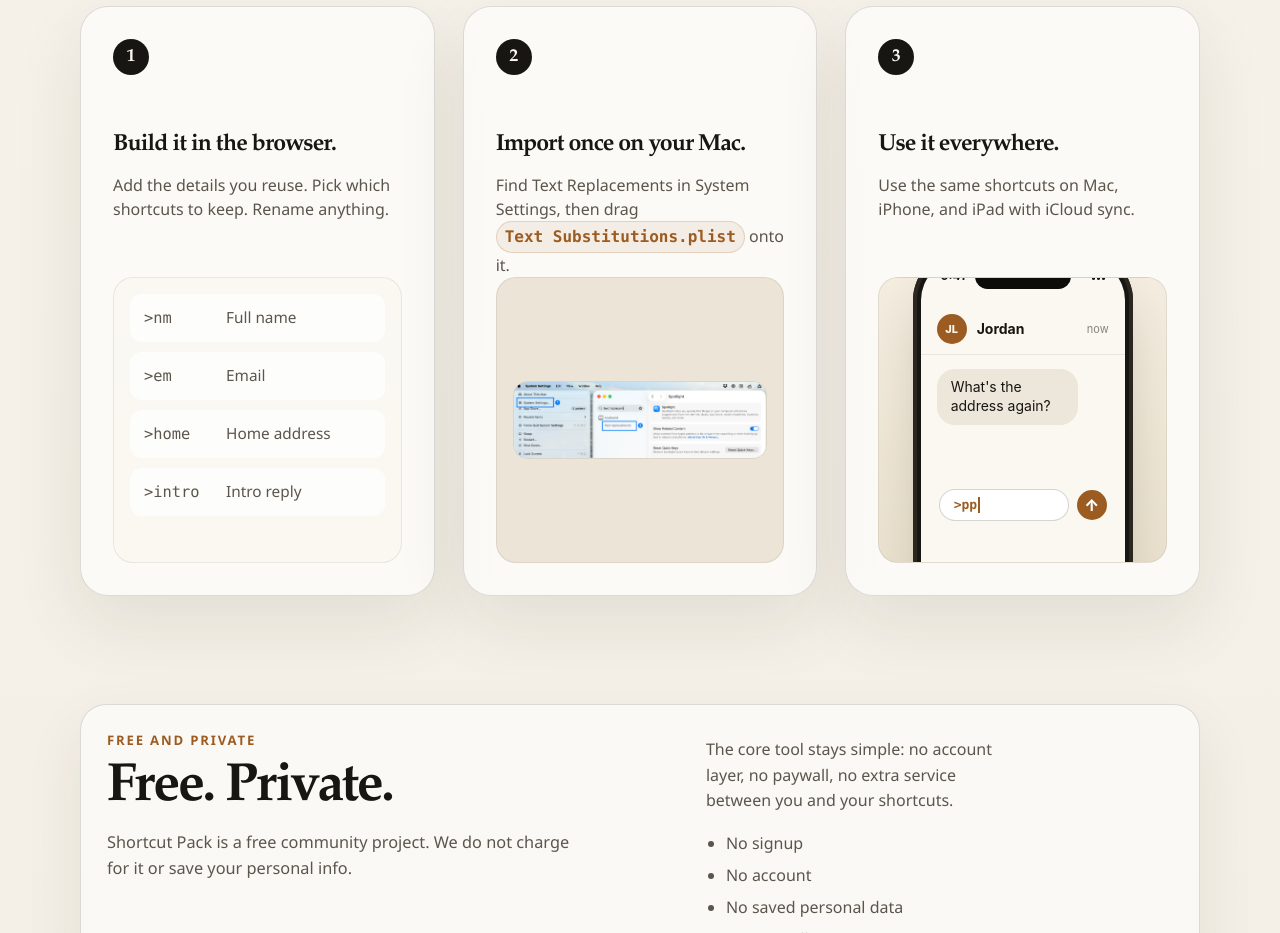
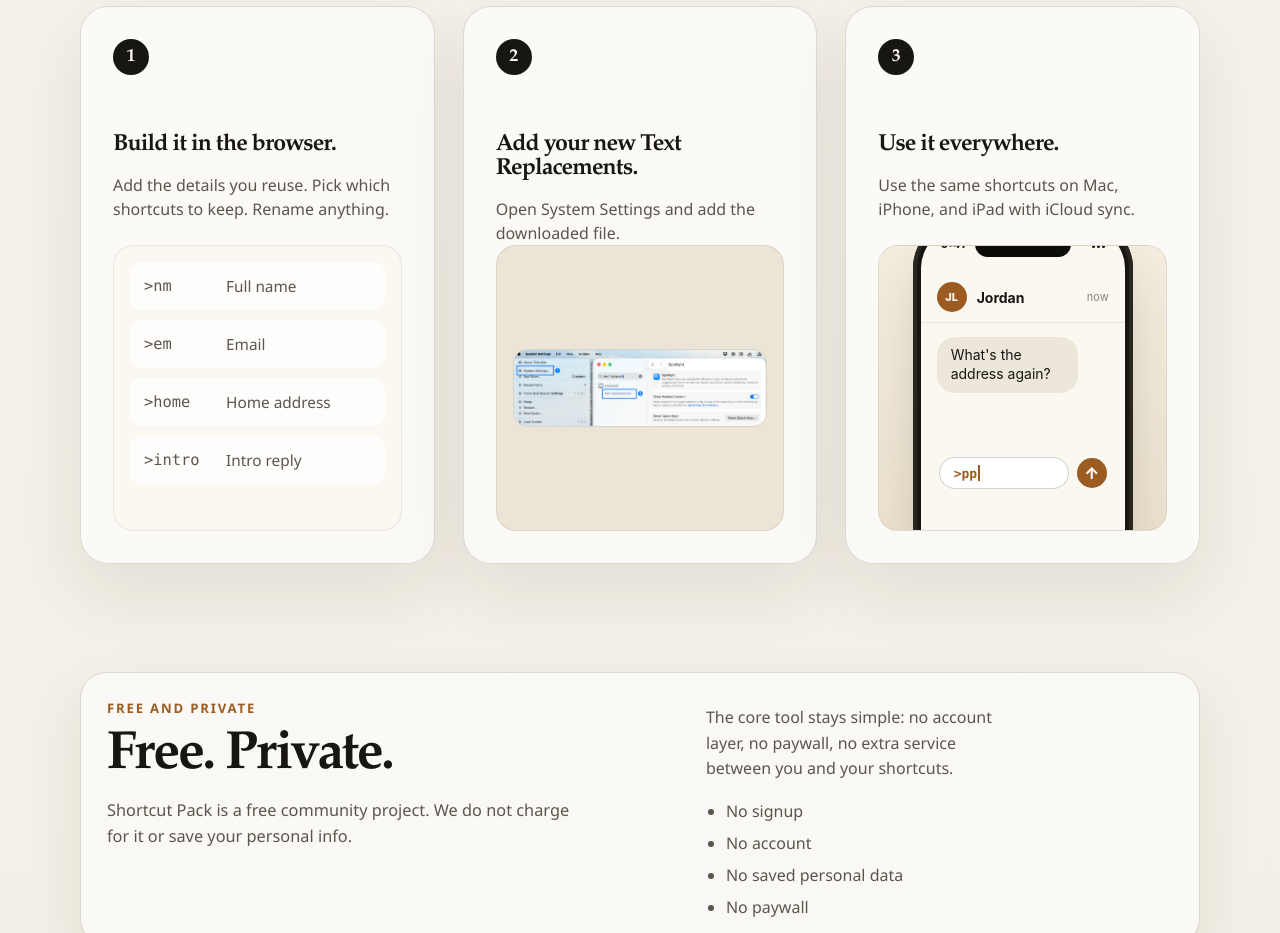
Before and after one commit to amamujee/shortcut-pack, a website: page index.html in a window 1280 px wide. Shown: the part 1680-2613 px from the top of the page. Drawn offline with Linux system fonts and the light colour scheme.

Commit message:
Simplify text replacement setup copy

```diff
--- a/index.html
+++ b/index.html
@@ -1554,8 +1554,8 @@
 
           <article class="how-step">
             <span class="step-number">2</span>
-            <h3>Import once on your Mac.</h3>
-            <p>Find Text Replacements in System Settings, then drag <code class="code-chip">Text Substitutions.plist</code> onto it.</p>
+            <h3>Add your new Text Replacements.</h3>
+            <p>Open System Settings and add the downloaded file.</p>
             <div class="settings-mini">
               <img src="./assets/screenshots/import-text-replacements.png" alt="System Settings showing Text Replacements on a Mac." />
             </div>
```
Also changed, not shown: index.source.html (+2 -2 lines).
